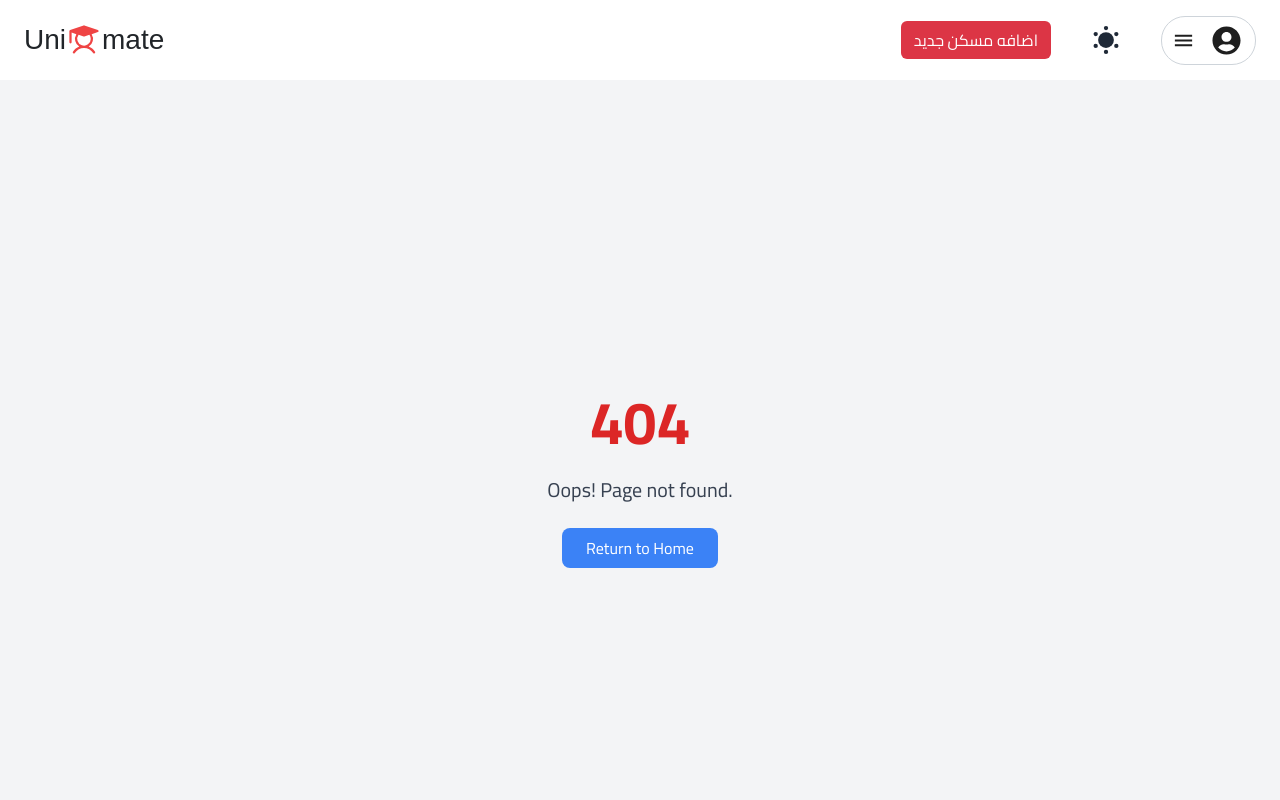
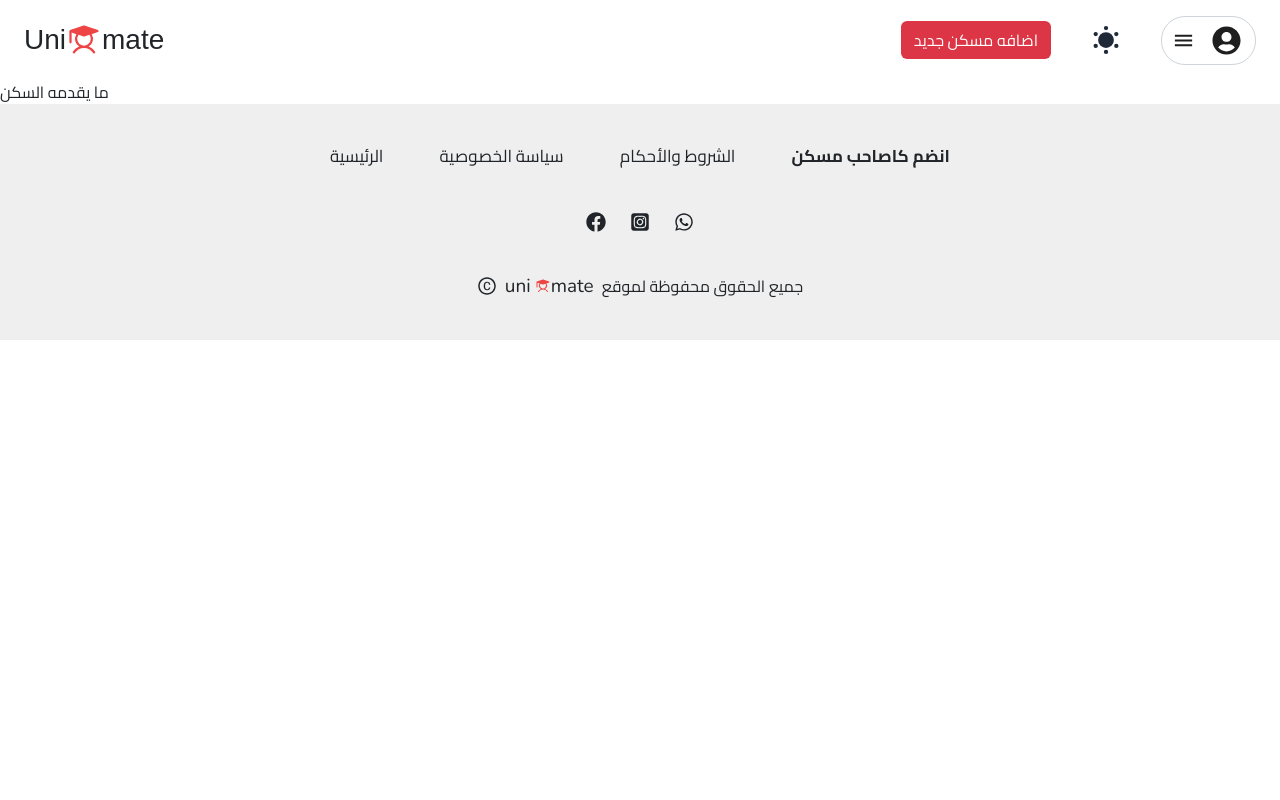
Before and after one commit to Mahmoud-Abd-Elrazek/Unimate, a React (Vite) app: page /housing_services in a window 1280 px wide. Before the commit this address had no page. Shown: the top 800 px of the page. Built offline with nearby package versions, Linux system fonts and the light colour scheme; a web font is replaced by a local one.

Commit message:
create the housing_services page

```diff
--- a/src/App.tsx
+++ b/src/App.tsx
@@ -34,6 +34,7 @@ import Step4 from './pages/CreatePost/step4'
 
 import LoginPage from './pages/LoginPage/LoginPage'
 import RegisterPage from './pages/RegisterPage/RegisterPage'
+import Housing_Services from './pages/Housing_Services/housing_services'
 // App component  to wrap all routes and components in a Router and Routes
 export default function App() {
   return (
@@ -52,6 +53,7 @@ export default function App() {
           <Route path='/unauthorized' element={<UnauthorizedPage />} />
           // room detials
           <Route path='/img_details' element={<Gallery />} />
+          <Route path='/housing_services' element={<Housing_Services />} />
           <Route path='/ApartmentCard' element={<ApartmentCard />} />
 
           //this route for the user page profile and the owner page profile
--- /dev/null
+++ b/src/pages/Housing_Services/housing_services.tsx
@@ -0,0 +1,8 @@
+
+export default function Housing_Services() {
+  return (
+    <div>
+      ما يقدمه السكن
+    </div>
+  )
+}
--- a/src/pages/RoomDetails/roomDetails.tsx
+++ b/src/pages/RoomDetails/roomDetails.tsx
@@ -207,9 +207,9 @@ export default function RoomDetails() {
             {/* Add the remaining features here */}
           </div>
           <div className="text-center mt-8">
-            <button className="border border-black rounded-lg px-4 py-2 text-sm md:text-base">
+            <Link to='/housing_services' className="border border-black rounded-lg px-4 py-2 text-sm md:text-base">
               عرض كل المميزات ال 10
-            </button>
+            </Link>
           </div>
         </div>
       </div>
```
